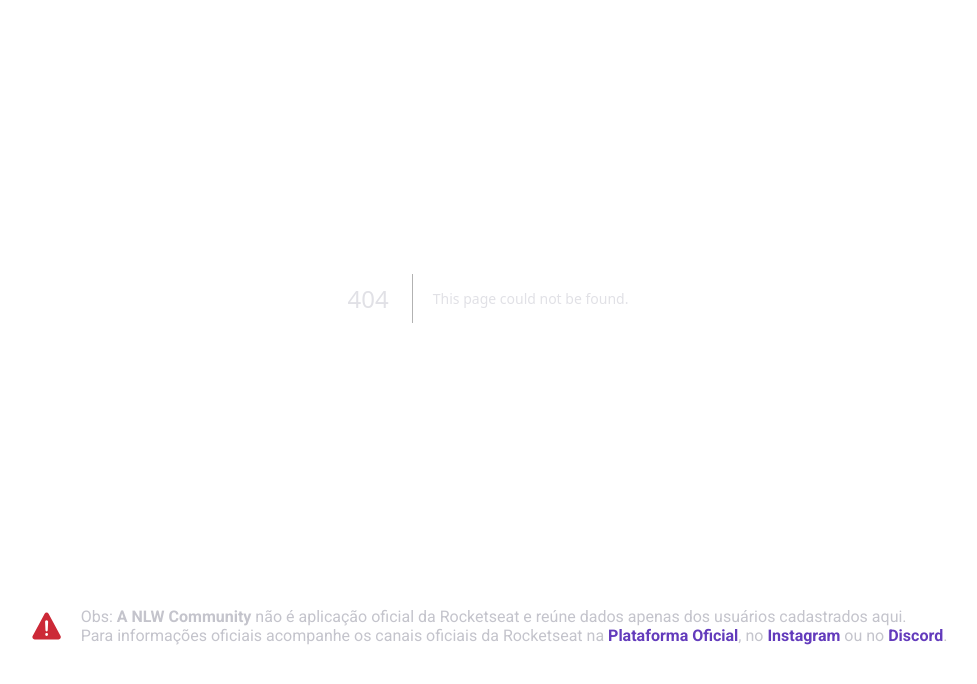
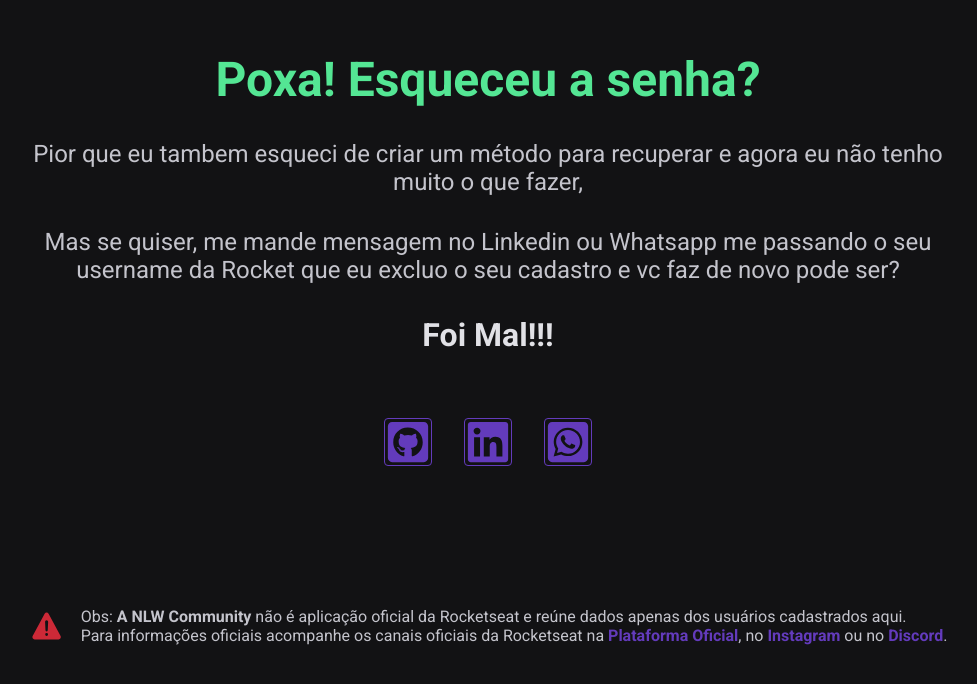
Before and after one commit to maykonsousa/nlw-setup-community-web, a Next.js app: page /forgot in a window 1280 px wide. Before the commit this address had no page. Shown: the part 134-818 px from the top of the page, without its empty margins (152-1129 px from the left). Built offline with nearby package versions, Linux system fonts and the light colour scheme.

Commit message:
feat: implementa página forgot

```diff
--- /dev/null
+++ b/src/pages/forgot.tsx
@@ -0,0 +1,38 @@
+import Link from "next/link";
+import React from "react";
+import { FaGithubSquare, FaLinkedin, FaWhatsappSquare } from "react-icons/fa";
+import { ForgotContainer, SocialMedia } from "../styles/pages/Forgot.styles";
+
+const Forgot = () => {
+  return (
+    <ForgotContainer>
+      <h1>Poxa! Esqueceu a senha?</h1>
+      <p>
+        Pior que eu tambem esqueci de criar um método para recuperar e agora eu
+        não tenho muito o que fazer,
+      </p>
+      <p>
+        Mas se quiser, me mande mensagem no Linkedin ou Whatsapp me passando o
+        seu username da Rocket que eu excluo o seu cadastro e vc faz de novo
+        pode ser?
+      </p>
+      <h3>Foi Mal!!!</h3>
+
+      <SocialMedia>
+        <Link href={"httops://github.com/maykonsousa"} target="_blank">
+          <FaGithubSquare size={48} />
+        </Link>
+
+        <Link href={"http://linkedin.com/in/maykonsousa"} target="_blank">
+          <FaLinkedin size={48} />
+        </Link>
+
+        <Link href={"https://wa.me/5561992943297"} target="_blank">
+          <FaWhatsappSquare size={48} />
+        </Link>
+      </SocialMedia>
+    </ForgotContainer>
+  );
+};
+
+export default Forgot;
--- a/src/pages/singIn.tsx
+++ b/src/pages/singIn.tsx
@@ -1,5 +1,4 @@
 import VerticalLogo from "../assets/logoVertical.svg";
-import Image from "next/image";
 import {
   ActionContainer,
   SignInContainer,
@@ -55,7 +54,7 @@
             Ainda não tem cadastro? <Link href="/signup">Cadastre-se</Link>
           </p>
           <p>
-            Esqueceu a senha? <a>Recuperar</a>{" "}
+            Esqueceu a senha? <Link href="/forgot">Recuperar</Link>{" "}
           </p>
         </div>
       </SignInForm>
--- /dev/null
+++ b/src/styles/pages/Forgot.styles.ts
@@ -0,0 +1,47 @@
+import styled from "styled-components";
+
+export const ForgotContainer = styled.div`
+  height: 90vh;
+  display: flex;
+  align-items: center;
+  justify-content: center;
+  flex-direction: column;
+  max-width: 920px;
+  gap: 2rem;
+  text-align: center;
+
+  h1 {
+    font-size: 3rem;
+    color: ${({ theme }) => theme.colors["button-bg"]};
+  }
+
+  h3 {
+    font-size: 2rem;
+  }
+  p {
+    font-size: 1.5rem;
+  }
+`;
+
+export const SocialMedia = styled.div`
+  display: flex;
+  justify-content: space-between;
+  margin-top: 2rem;
+  gap: 2rem;
+  a {
+    display: flex;
+    align-items: center;
+    justify-content: center;
+
+    svg {
+      color: ${({ theme }) => theme.colors["rocketseat-dark"]};
+      border: Solid 1px ${({ theme }) => theme.colors["rocketseat-dark"]};
+      border-radius: 4px;
+
+      &:hover {
+        color: ${({ theme }) => theme.colors["rocketseat-light"]};
+        border: Solid 1px ${({ theme }) => theme.colors["rocketseat-light"]};
+      }
+    }
+  }
+`;
```
